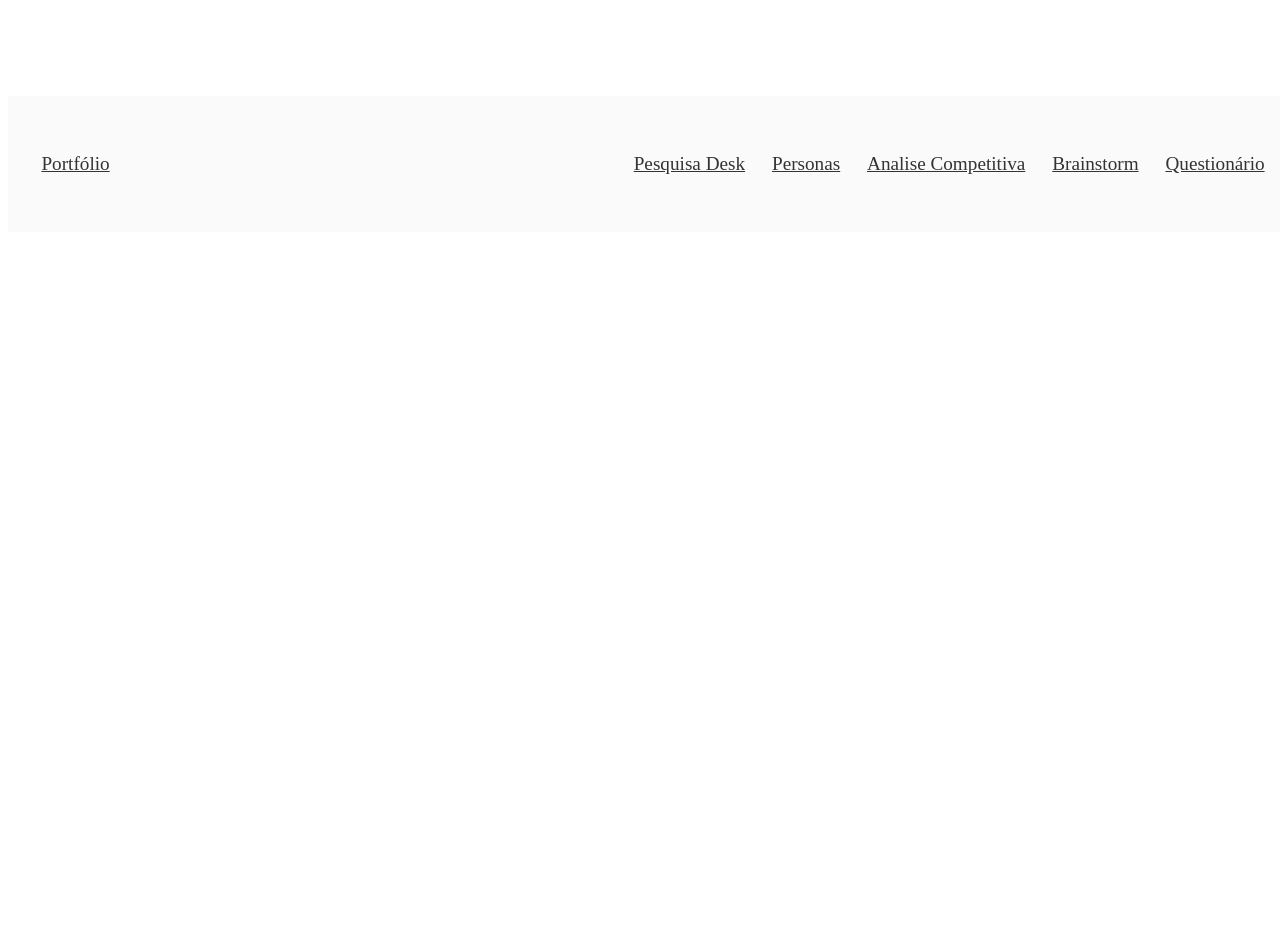
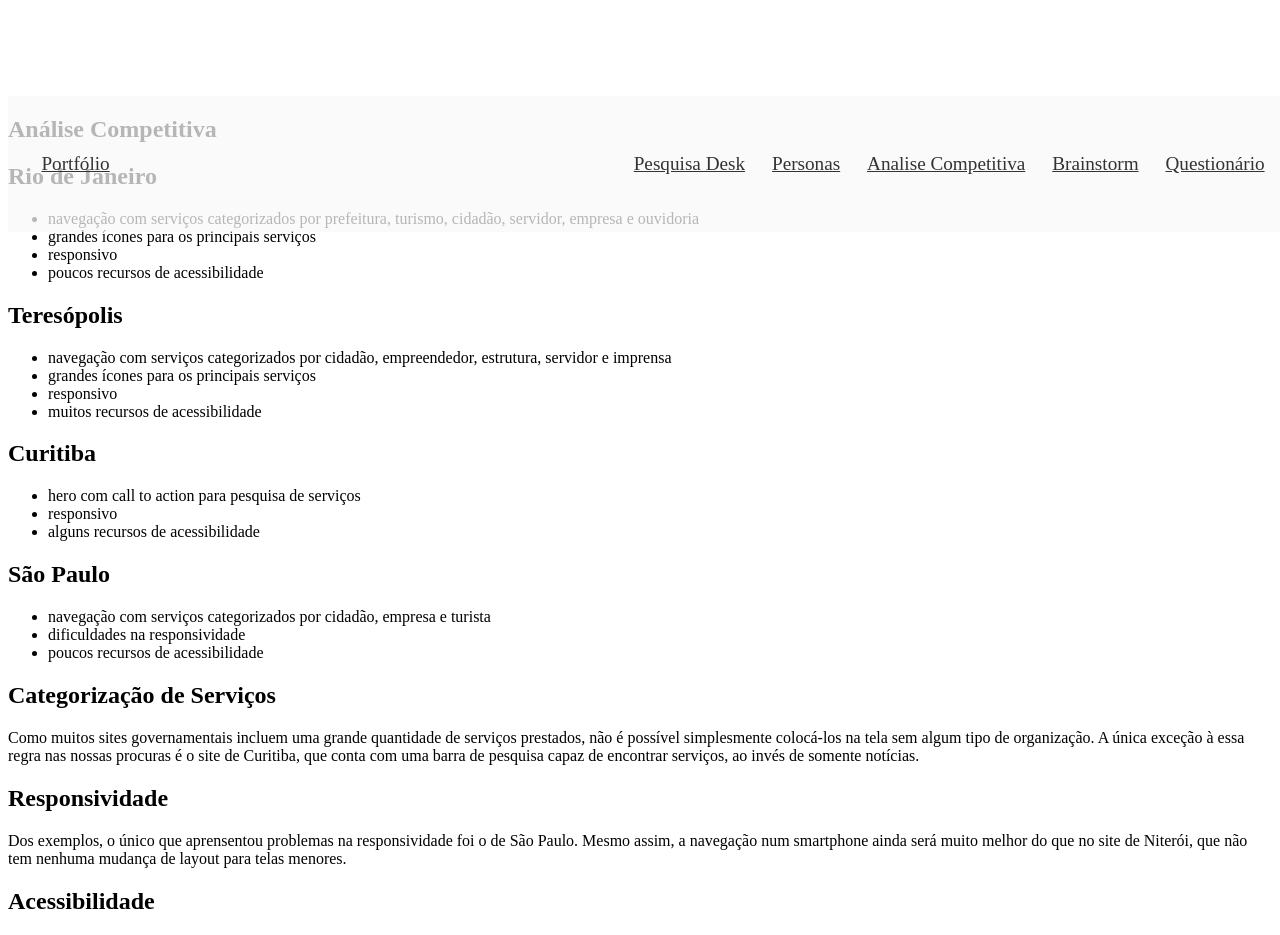
Before and after one commit to Markgabe/Portf-lio-Niter-i, a Svelte app: page /analise in a window 1280 px wide. Shown: the top 935 px of the page. Before the commit the page ends 904 px from the top, so only its background shows below. Built offline with nearby package versions, Linux system fonts and the light colour scheme; the HTML template or start-up script is replaced by a standard one.

Commit message:
add analise

```diff
--- a/src/App.svelte
+++ b/src/App.svelte
@@ -5,6 +5,7 @@
   import Home from "./pages/Home.svelte";
   import Personas from "./pages/Personas.svelte";
   import Desk from "./pages/Desk.svelte";
+  import Analise from "./pages/Analise.svelte";
 </script>
 
 <Router>
@@ -13,5 +14,6 @@
     <Route path="/pesquisa" component={Pesquisa} />
     <Route path="/desk" component={Desk} />
     <Route path="/personas" component={Personas} />
+    <Route path="/analise" component={Analise} />
   </Layout>
 </Router>
--- /dev/null
+++ b/src/pages/Analise.svelte
@@ -0,0 +1,75 @@
+<article>
+  <h1>Análise Competitiva</h1>
+  <section>
+    <h2>Rio de Janeiro</h2>
+    <ul>
+      <li>
+        navegação com serviços categorizados por prefeitura, turismo, cidadão,
+        servidor, empresa e ouvidoria
+      </li>
+      <li>grandes ícones para os principais serviços</li>
+      <li>responsivo</li>
+      <li>poucos recursos de acessibilidade</li>
+    </ul>
+  </section>
+  <section>
+    <h2>Teresópolis</h2>
+    <ul>
+      <li>
+        navegação com serviços categorizados por cidadão, empreendedor,
+        estrutura, servidor e imprensa
+      </li>
+      <li>grandes ícones para os principais serviços</li>
+      <li>responsivo</li>
+      <li>muitos recursos de acessibilidade</li>
+    </ul>
+  </section>
+  <section>
+    <h2>Curitiba</h2>
+    <ul>
+      <li>hero com call to action para pesquisa de serviços</li>
+      <li>responsivo</li>
+      <li>alguns recursos de acessibilidade</li>
+    </ul>
+  </section>
+  <section>
+    <h2>São Paulo</h2>
+    <ul>
+      <li>
+        navegação com serviços categorizados por cidadão, empresa e turista
+      </li>
+      <li>dificuldades na responsividade</li>
+      <li>poucos recursos de acessibilidade</li>
+    </ul>
+  </section>
+
+  <section>
+    <h2>Categorização de Serviços</h2>
+    <p>
+      Como muitos sites governamentais incluem uma grande quantidade de serviços
+      prestados, não é possível simplesmente colocá-los na tela sem algum tipo
+      de organização. A única exceção à essa regra nas nossas procuras é o site
+      de Curitiba, que conta com uma barra de pesquisa capaz de encontrar
+      serviços, ao invés de somente notícias.
+    </p>
+  </section>
+  <section>
+    <h2>Responsividade</h2>
+    <p>
+      Dos exemplos, o único que aprensentou problemas na responsividade foi o de
+      São Paulo. Mesmo assim, a navegação num smartphone ainda será muito melhor
+      do que no site de Niterói, que não tem nenhuma mudança de layout para
+      telas menores.
+    </p>
+  </section>
+  <section>
+    <h2>Acessibilidade</h2>
+    <p>
+      Todos os exemplos, diferentemente do site de Niterói, incluem opções de
+      acessibilidade, porém alguns mais do que outros. Teresópolis traz opções
+      de contraste, tamanho de fonte, libras e outras opções, enquanto que são
+      paulo só inclui atributos para leitores de tela. Mais uma vez aqui Niterói
+      deixa a desejar, sem apresentar nenhuma facilitação para esses públicos.
+    </p>
+  </section>
+</article>
```
